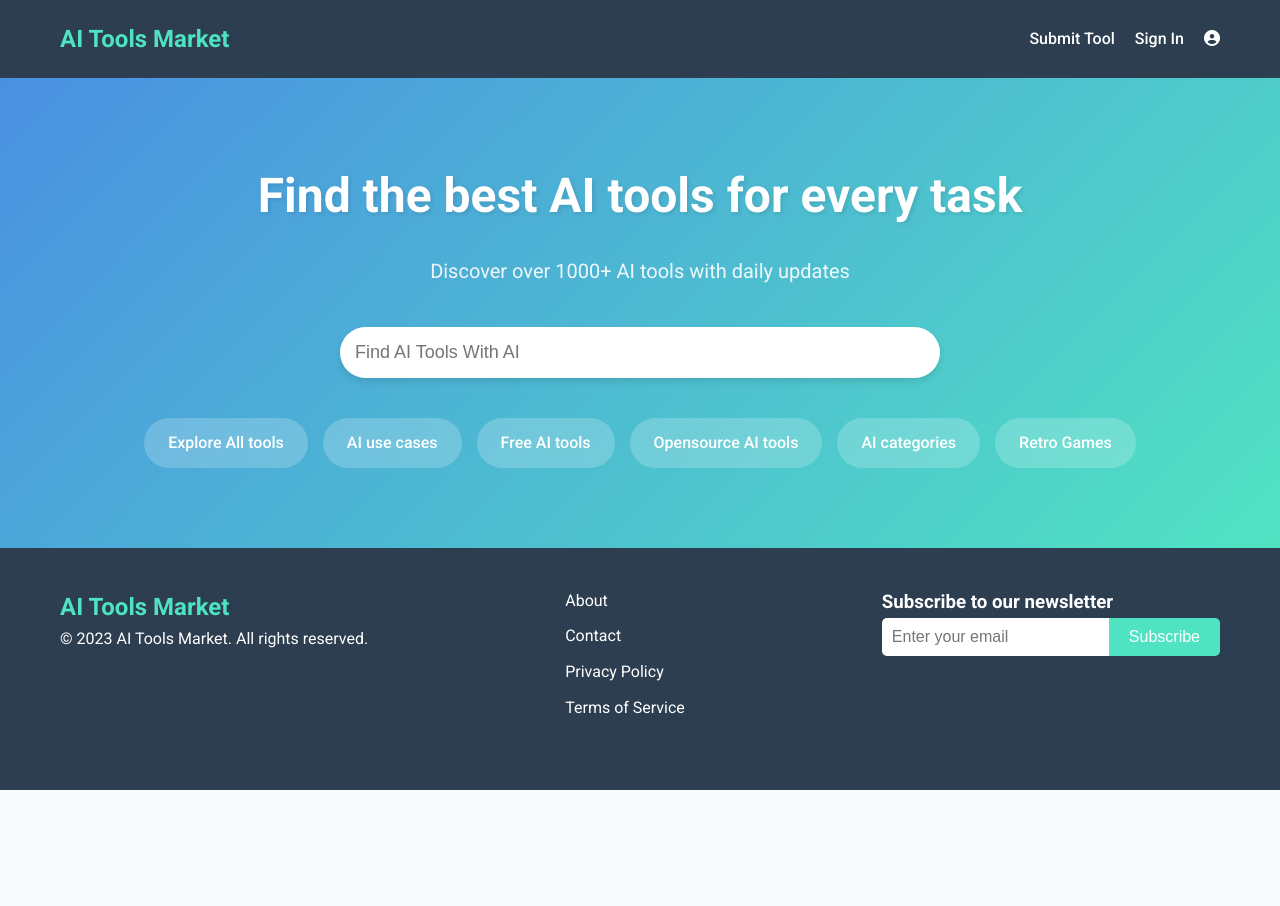
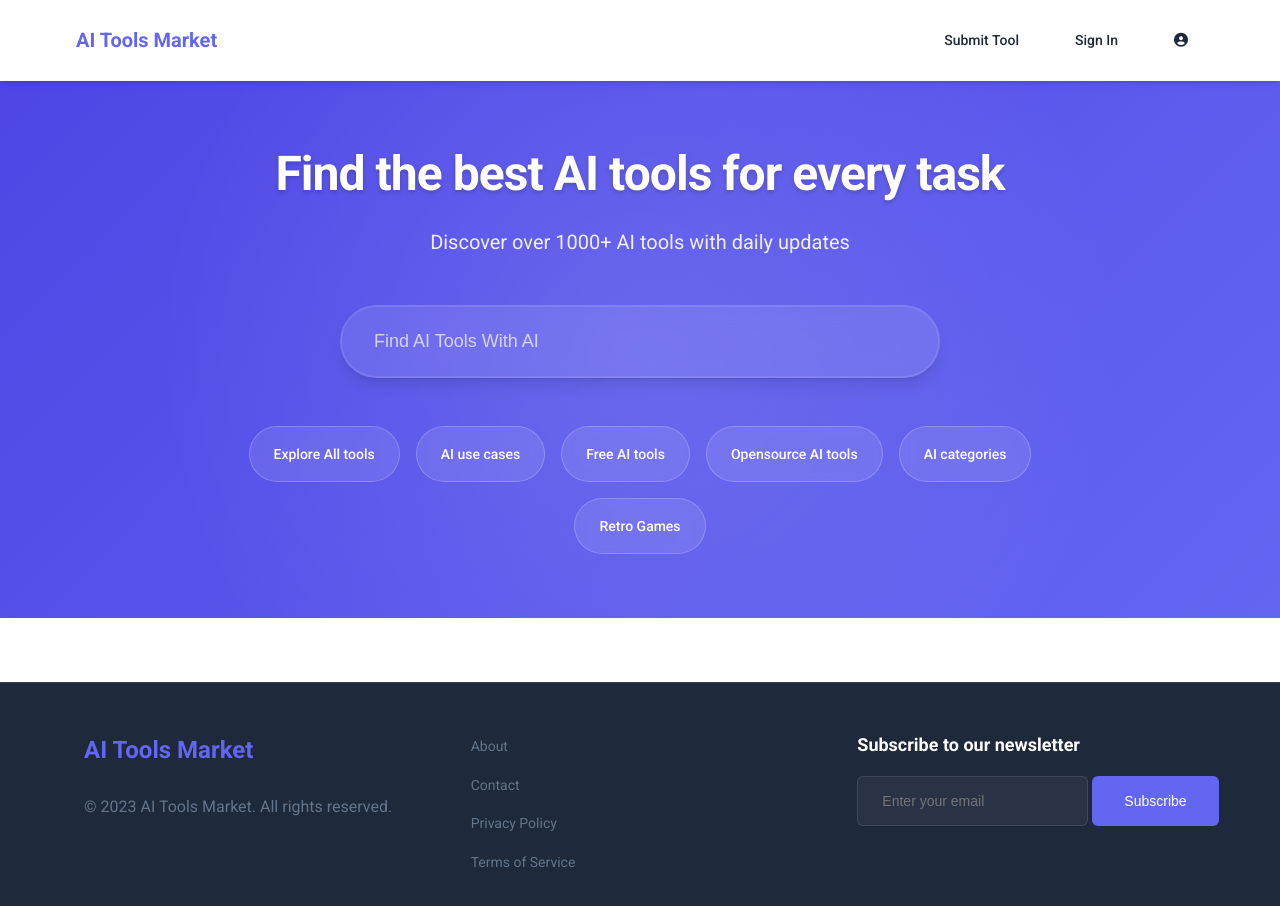
Before and after one commit to fruchtish/ai-tools, a website: page index.html in a window 1280 px wide. Before the commit the page ends 800 px from the top, so only its background shows below. Drawn offline with Linux system fonts and the light colour scheme.

Commit message:
Update design with modern UI and improved styles

```diff
--- a/index.html
+++ b/index.html
@@ -5,7 +5,7 @@
     <meta charset="UTF-8">
     <meta name="viewport" content="width=device-width, initial-scale=1.0">
     <title>AI Tools Marketplace</title>
-    <link rel="stylesheet" href="/ai-tools/styles.css">
+    <link rel="stylesheet" href="/ai-tools/styles.css?v=1">
     <link href="https://fonts.googleapis.com/css2?family=Roboto:wght@300;400;500;700&display=swap" rel="stylesheet">
     <link rel="stylesheet" href="https://cdnjs.cloudflare.com/ajax/libs/font-awesome/6.1.1/css/all.min.css">
 </head>
--- a/styles.css
+++ b/styles.css
@@ -1,15 +1,99 @@
+/* http://meyerweb.com/eric/tools/css/reset/
+   v2.0 | 20110126
+   License: none (public domain)
+*/
+
+html, body, div, span, applet, object, iframe,
+h1, h2, h3, h4, h5, h6, p, blockquote, pre,
+a, abbr, acronym, address, big, cite, code,
+del, dfn, em, img, ins, kbd, q, s, samp,
+small, strike, strong, sub, sup, tt, var,
+b, u, i, center,
+dl, dt, dd, ol, ul, li,
+fieldset, form, label, legend,
+table, caption, tbody, tfoot, thead, tr, th, td,
+article, aside, canvas, details, embed,
+figure, figcaption, footer, header, hgroup,
+menu, nav, output, ruby, section, summary,
+time, mark, audio, video {
+	margin: 0;
+	padding: 0;
+	border: 0;
+	font-size: 100%;
+	font: inherit;
+	vertical-align: baseline;
+}
+/* HTML5 display-role reset for older browsers */
+article, aside, details, figcaption, figure,
+footer, header, hgroup, menu, nav, section {
+	display: block;
+}
+body {
+	line-height: 1;
+}
+ol, ul {
+	list-style: none;
+}
+blockquote, q {
+	quotes: none;
+}
+blockquote:before, blockquote:after,
+q:before, q:after {
+	content: '';
+	content: none;
+}
+table {
+	border-collapse: collapse;
+	border-spacing: 0;
+}
+
 :root {
-    --primary-color: #4A90E2;
-    --secondary-color: #50E3C2;
-    --background-color: #F8F9FA;
-    --text-color: #333;
-    --header-footer-bg: #2C3E50;
+    /* Colors */
+    --primary-color: #6366f1;
+    --primary-dark: #4f46e5;
+    --secondary-color: #10b981;
+    --background-color: #ffffff;
+    --surface-color: #f8fafc;
+    --text-color: #1e293b;
+    --text-light: #64748b;
+    --header-footer-bg: #1e293b;
+
+    /* Typography */
+    --font-size-xs: 0.75rem;
+    --font-size-sm: 0.875rem;
+    --font-size-base: 1rem;
+    --font-size-lg: 1.125rem;
+    --font-size-xl: 1.25rem;
+    --font-size-2xl: 1.5rem;
+    --font-size-3xl: 1.875rem;
+    --font-size-4xl: 2.25rem;
+    --font-size-5xl: 3rem;
+
+    /* Spacing */
+    --spacing-xs: 0.25rem;
+    --spacing-sm: 0.5rem;
+    --spacing-md: 1rem;
+    --spacing-lg: 1.5rem;
+    --spacing-xl: 2rem;
+    --spacing-2xl: 3rem;
+    --spacing-3xl: 4rem;
+
+    /* Border Radius */
+    --radius-sm: 0.25rem;
+    --radius-md: 0.375rem;
+    --radius-lg: 0.5rem;
+    --radius-xl: 0.75rem;
+    --radius-2xl: 1rem;
+    --radius-full: 9999px;
+
+    /* Shadows */
+    --shadow-sm: 0 1px 2px 0 rgb(0 0 0 / 0.05);
+    --shadow-md: 0 4px 6px -1px rgb(0 0 0 / 0.1), 0 2px 4px -2px rgb(0 0 0 / 0.1);
+    --shadow-lg: 0 10px 15px -3px rgb(0 0 0 / 0.1), 0 4px 6px -4px rgb(0 0 0 / 0.1);
 }
 
 * {
     box-sizing: border-box;
-    margin: 0;
-    padding: 0;
 }
 
 body {
@@ -27,161 +111,270 @@ body {
 }
 
 header {
-    background-color: var(--header-footer-bg);
-    color: #fff;
-    padding: 20px 0;
-    box-shadow: 0 2px 5px rgba(0, 0, 0, 0.1);
+    background-color: var(--background-color);
+    color: var(--text-color);
+    padding: var(--spacing-md) 0;
+    box-shadow: var(--shadow-md);
+    position: sticky;
+    top: 0;
+    z-index: 100;
+    border-bottom: 1px solid var(--surface-color);
 }
 
 .header-content {
     display: flex;
     justify-content: space-between;
     align-items: center;
+    padding: var(--spacing-sm) var(--spacing-md);
 }
 
 .logo {
-    font-size: 24px;
-    font-weight: bold;
-    color: var(--secondary-color);
+    font-size: var(--font-size-xl);
+    font-weight: 700;
+    color: var(--primary-color);
+    text-decoration: none;
+    display: flex;
+    align-items: center;
+    gap: var(--spacing-sm);
+}
+
+.logo:hover {
+    color: var(--primary-dark);
 }
 
 nav ul {
     display: flex;
-    list-style-type: none;
-}
-
-nav ul li {
-    margin-left: 20px;
+    gap: var(--spacing-lg);
+    align-items: center;
 }
 
 nav ul li a {
-    color: #fff;
+    color: var(--text-color);
     text-decoration: none;
     font-weight: 500;
-    transition: color 0.3s ease;
+    font-size: var(--font-size-sm);
+    padding: var(--spacing-sm) var(--spacing-md);
+    border-radius: var(--radius-md);
+    transition: all 0.2s ease;
 }
 
 nav ul li a:hover {
-    color: var(--secondary-color);
+    color: var(--primary-color);
+    background-color: var(--surface-color);
 }
 
 .hero {
     text-align: center;
-    padding: 80px 0;
-    background: linear-gradient(135deg, var(--primary-color), var(--secondary-color));
+    padding: var(--spacing-3xl) 0;
+    background: linear-gradient(135deg, var(--primary-dark), var(--primary-color));
     color: #fff;
+    position: relative;
+    overflow: hidden;
+}
+
+.hero::before {
+    content: '';
+    position: absolute;
+    top: 0;
+    left: 0;
+    right: 0;
+    bottom: 0;
+    background: radial-gradient(circle at center, rgba(255,255,255,0.1) 0%, transparent 70%);
+    pointer-events: none;
 }
 
 h1 {
-    font-size: 48px;
-    margin-bottom: 20px;
-    text-shadow: 2px 2px 4px rgba(0, 0, 0, 0.1);
+    font-size: var(--font-size-5xl);
+    font-weight: 800;
+    margin-bottom: var(--spacing-lg);
+    text-shadow: 0 2px 4px rgba(0, 0, 0, 0.2);
+    letter-spacing: -0.02em;
+    line-height: 1.2;
 }
 
 .subheading {
-    font-size: 20px;
-    margin-bottom: 40px;
+    font-size: var(--font-size-xl);
+    margin-bottom: var(--spacing-2xl);
     opacity: 0.9;
+    max-width: 600px;
+    margin-left: auto;
+    margin-right: auto;
+    line-height: 1.5;
 }
 
 .search-bar {
     width: 100%;
     max-width: 600px;
-    margin: 0 auto 40px;
+    margin: 0 auto var(--spacing-2xl);
+    position: relative;
 }
 
 .search-bar input {
     width: 100%;
-    padding: 15px;
-    font-size: 18px;
-    border: none;
-    border-radius: 30px;
-    box-shadow: 0 4px 6px rgba(0, 0, 0, 0.1);
+    padding: var(--spacing-lg) var(--spacing-xl);
+    font-size: var(--font-size-lg);
+    border: 2px solid rgba(255, 255, 255, 0.1);
+    border-radius: var(--radius-full);
+    background-color: rgba(255, 255, 255, 0.1);
+    color: #fff;
+    -webkit-backdrop-filter: blur(10px);
+    backdrop-filter: blur(10px);
+    box-shadow: var(--shadow-lg);
+    transition: all 0.3s ease;
+}
+
+.search-bar input::placeholder {
+    color: rgba(255, 255, 255, 0.7);
+}
+
+.search-bar input:focus {
+    outline: none;
+    border-color: rgba(255, 255, 255, 0.3);
+    background-color: rgba(255, 255, 255, 0.15);
 }
 
 .category-buttons {
     display: flex;
     justify-content: center;
     flex-wrap: wrap;
-    gap: 15px;
+    gap: var(--spacing-md);
+    max-width: 800px;
+    margin: 0 auto;
+    position: relative;
+    z-index: 1;
 }
 
 .category-button {
-    padding: 12px 24px;
-    background-color: rgba(255, 255, 255, 0.2);
+    padding: var(--spacing-md) var(--spacing-lg);
+    background-color: rgba(255, 255, 255, 0.1);
     color: #fff;
-    border: none;
-    border-radius: 30px;
+    border: 1px solid rgba(255, 255, 255, 0.2);
+    border-radius: var(--radius-full);
     cursor: pointer;
-    transition: background-color 0.3s, transform 0.3s;
+    transition: all 0.3s ease;
     text-decoration: none;
     font-weight: 500;
+    font-size: var(--font-size-sm);
+    -webkit-backdrop-filter: blur(5px);
+    backdrop-filter: blur(5px);
 }
 
 .category-button:hover {
-    background-color: rgba(255, 255, 255, 0.3);
+    background-color: rgba(255, 255, 255, 0.2);
+    border-color: rgba(255, 255, 255, 0.3);
     transform: translateY(-2px);
+    box-shadow: var(--shadow-md);
 }
 
 footer {
     background-color: var(--header-footer-bg);
-    color: #fff;
-    padding: 40px 0;
+    color: var(--text-light);
+    padding: var(--spacing-2xl) 0;
+    margin-top: var(--spacing-3xl);
+    border-top: 1px solid rgba(255, 255, 255, 0.1);
 }
 
 .footer-content {
-    display: flex;
-    justify-content: space-between;
-    flex-wrap: wrap;
+    display: grid;
+    grid-template-columns: repeat(auto-fit, minmax(250px, 1fr));
+    gap: var(--spacing-2xl);
+    max-width: 1200px;
+    margin: 0 auto;
+    padding: 0 var(--spacing-lg);
 }
 
-.footer-logo, .footer-links, .newsletter-signup {
-    margin-bottom: 20px;
+.footer-logo {
+    display: flex;
+    flex-direction: column;
+    gap: var(--spacing-md);
+}
+
+.footer-logo .logo {
+    font-size: var(--font-size-2xl);
+    margin-bottom: var(--spacing-sm);
+}
+
+.footer-links {
+    display: grid;
+    gap: var(--spacing-md);
+}
+
+.footer-links h3 {
+    color: #fff;
+    font-size: var(--font-size-lg);
+    font-weight: 600;
+    margin-bottom: var(--spacing-md);
 }
 
 .footer-links ul {
-    list-style-type: none;
-}
-
-.footer-links ul li {
-    margin-bottom: 10px;
+    display: grid;
+    gap: var(--spacing-sm);
 }
 
 .footer-links ul li a {
-    color: #fff;
+    color: var(--text-light);
     text-decoration: none;
-    transition: color 0.3s ease;
+    font-size: var(--font-size-sm);
+    transition: all 0.2s ease;
+    padding: var(--spacing-xs) 0;
+    display: inline-block;
 }
 
 .footer-links ul li a:hover {
-    color: var(--secondary-color);
+    color: #fff;
+    transform: translateX(var(--spacing-xs));
+}
+
+.newsletter-signup {
+    display: flex;
+    flex-direction: column;
+    gap: var(--spacing-md);
+}
+
+.newsletter-signup h3 {
+    color: #fff;
+    font-size: var(--font-size-lg);
+    font-weight: 600;
 }
 
 .newsletter-form {
     display: flex;
+    gap: var(--spacing-xs);
 }
 
 .newsletter-form input[type="email"] {
-    padding: 10px;
-    font-size: 16px;
-    border: none;
-    border-radius: 5px 0 0 5px;
     flex-grow: 1;
+    padding: var(--spacing-md) var(--spacing-lg);
+    font-size: var(--font-size-sm);
+    border: 1px solid rgba(255, 255, 255, 0.1);
+    border-radius: var(--radius-md);
+    background-color: rgba(255, 255, 255, 0.05);
+    color: #fff;
+    transition: all 0.3s ease;
+}
+
+.newsletter-form input[type="email"]:focus {
+    outline: none;
+    border-color: var(--primary-color);
+    background-color: rgba(255, 255, 255, 0.1);
 }
 
 .newsletter-form button {
-    padding: 10px 20px;
-    font-size: 16px;
-    background-color: var(--secondary-color);
+    padding: var(--spacing-md) var(--spacing-xl);
+    font-size: var(--font-size-sm);
+    font-weight: 500;
+    background-color: var(--primary-color);
     color: #fff;
     border: none;
-    border-radius: 0 5px 5px 0;
+    border-radius: var(--radius-md);
     cursor: pointer;
-    transition: background-color 0.3s;
+    transition: all 0.3s ease;
 }
 
 .newsletter-form button:hover {
-    background-color: #3CBCA7;
+    background-color: var(--primary-dark);
+    transform: translateY(-2px);
+    box-shadow: var(--shadow-md);
 }
 
 @media screen and (max-width: 768px) {
```
Also changed, not shown: package.json (added, +15 -0 lines).
